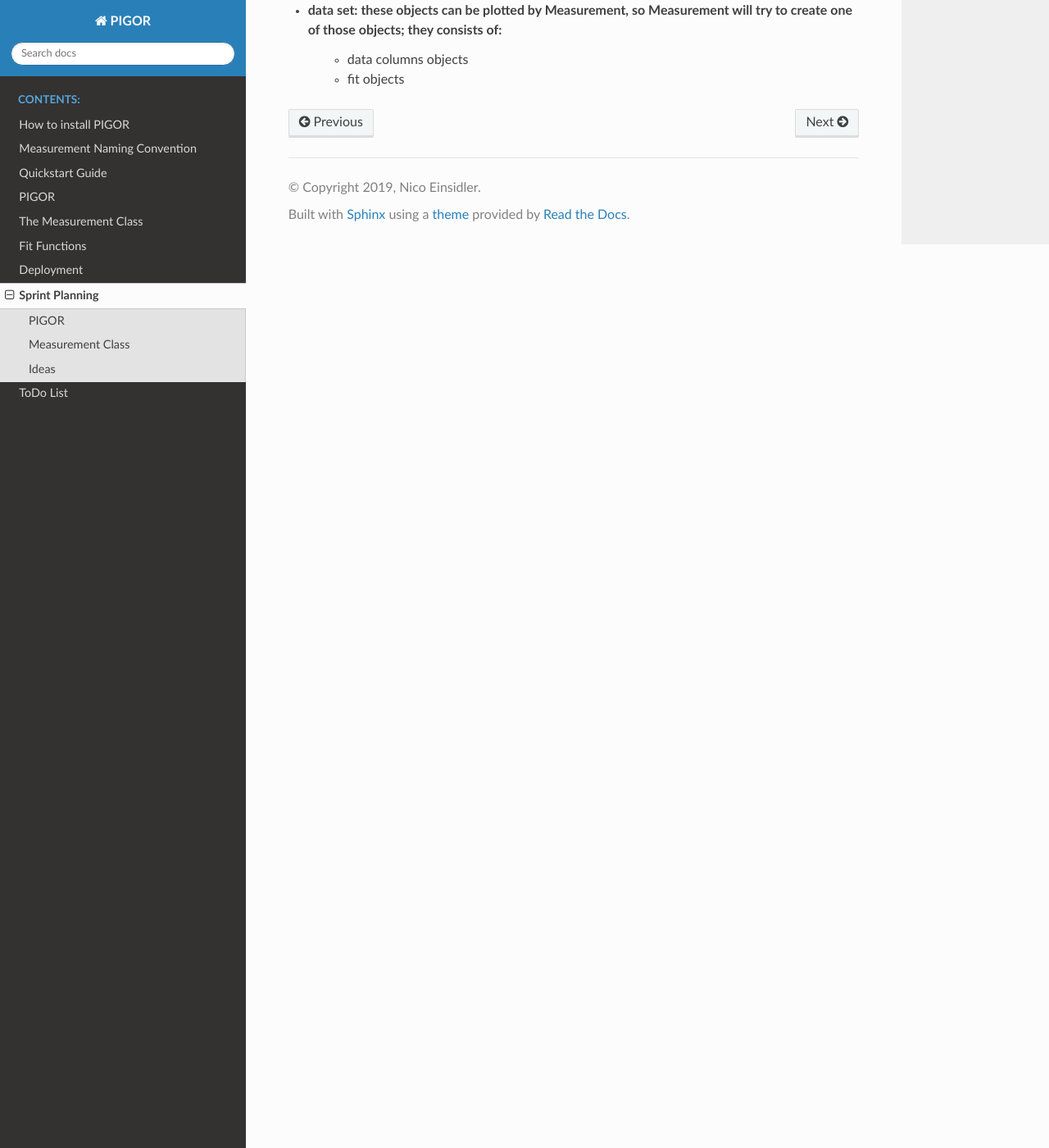
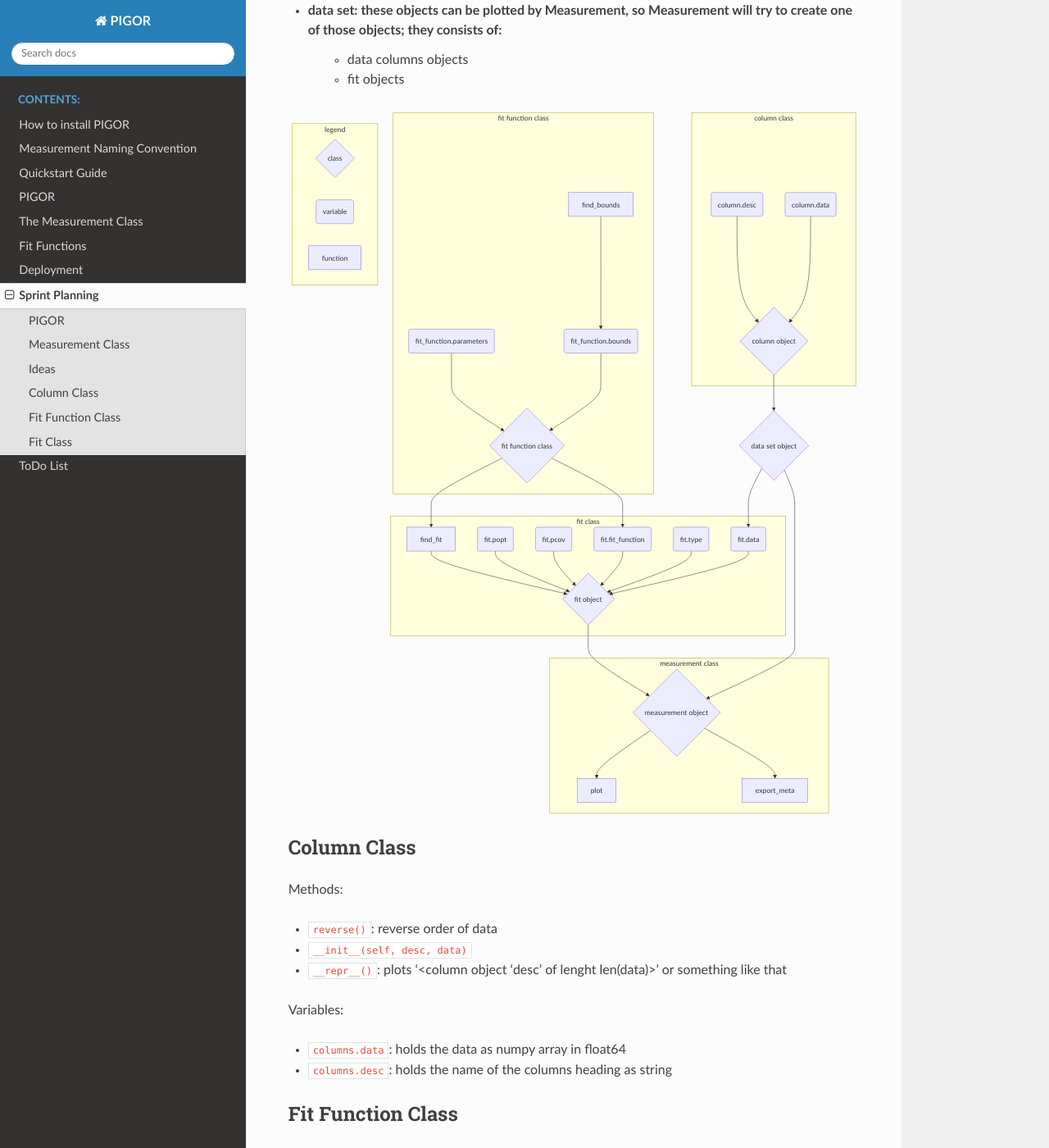
Before and after one commit to nicoeinsidler/pigor, a Sphinx documentation site: the page built from doc/sprints.rst, in a window 1280 px wide and 1400 px high, scrolled down 1276 px. Shown: the whole window at 82% size. Built offline with Sphinx 7.4.7 and the Read the Docs theme 2.0.0, drawn with Linux system fonts in a browser that asks for light colours; some of the changed text lies outside the part shown.

Commit message:
brainstormed for new idea for measurement class

```diff
--- a/doc/sprints.rst
+++ b/doc/sprints.rst
@@ -46,3 +46,90 @@ Building Measurement from ground up with custom objects like:
 - data set: these objects can be plotted by Measurement, so Measurement will try to create one of those objects; they consists of:
     - data columns objects
     - fit objects
+
+.. mermaid::
+
+    graph TD
+        subgraph column class
+        desc(column.desc) --> column{column object}
+        data(column.data) --> column{column object}
+        end
+
+        column --> set{data set object}
+
+        subgraph fit function class
+        parameters(fit_function.parameters) --> ff
+        find_bounds[find_bounds] --> fb
+        fb(fit_function.bounds) --> ff
+        end
+
+        ff{fit function class} --> find_fit[find_fit]
+        ff --> fit_function
+        set --> fdata(fit.data)
+
+        subgraph fit class
+        find_fit --> fit
+        popt(fit.popt) --> fit
+        pcovt(fit.pcov) --> fit
+        fit_function(fit.fit_function) --> fit
+        ft(fit.type) --> fit
+        fdata --> fit
+        end
+
+        fit{fit object} --> m
+        set --> m{measurement object}
+
+        subgraph measurement class
+        m --> plot[plot]
+        m --> export[export_meta]
+        end
+
+        subgraph legend
+        l1{class}
+        l2(variable)
+        l3[function]
+        end
+
+
+Column Class
+------------
+
+Methods:
+
+- :code:`reverse()`: reverse order of data
+- :code:`__init__(self, desc, data)`
+- :code:`__repr__()`: plots '<column object 'desc' of lenght len(data)>' or something like that
+
+
+Variables:
+
+- :code:`columns.data`: holds the data as numpy array in float64
+- :code:`columns.desc`: holds the name of the columns heading as string
+
+
+Fit Function Class
+------------------
+
+Method:
+
+- :code:`fit_function()`
+- :code:`find_bounds()`: tries to find the bounds
+- :code:`bounds`: holds the bounds to be used when fitting as array of tuples
+
+Variables:
+
+- :code:`parameters`: dictionary holding the names of the parameters and the parameters themselves
+
+
+Fit Class
+---------
+
+Variables:
+
+- :code:`type` with which function the fit should be carried out, string
+- :code:`popt`
+- :code:`pcov`
+
+Methods:
+
+- :code:`fit()`
```
Also changed, not shown: 14 other files.
